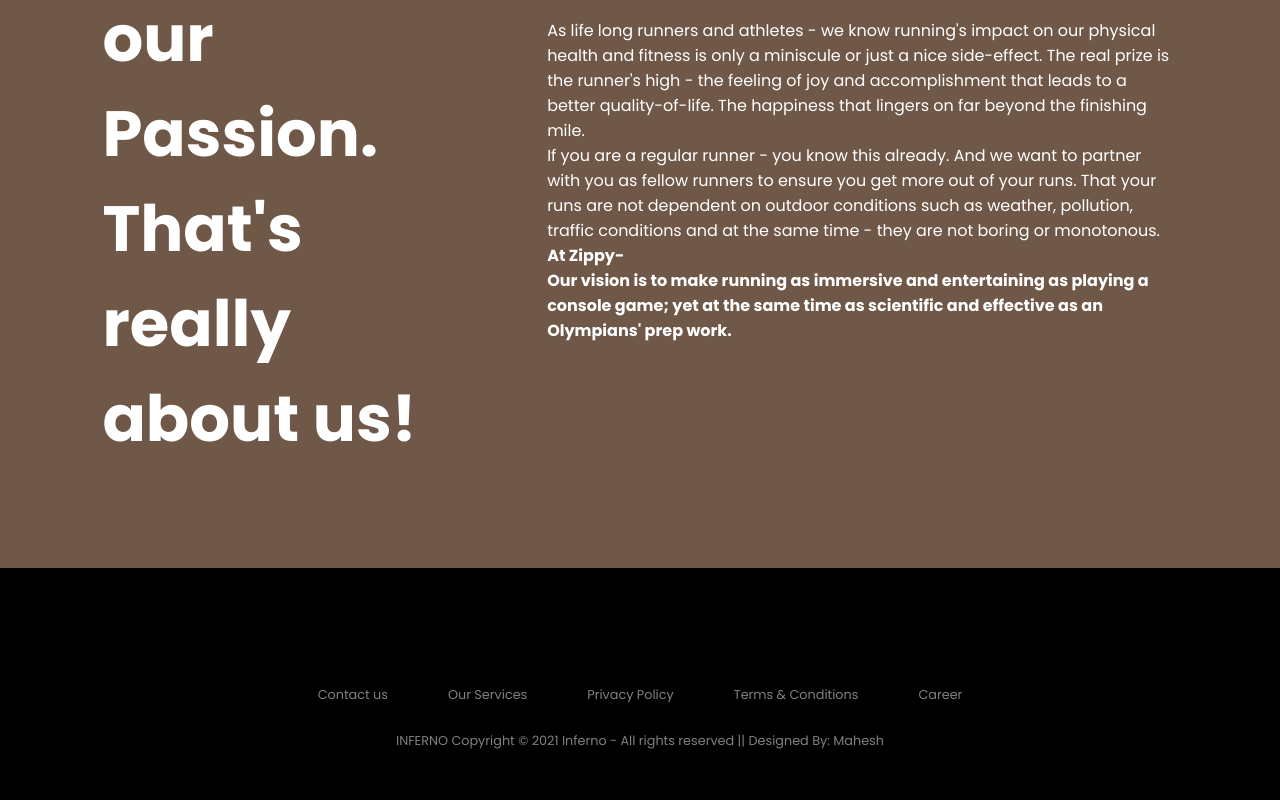
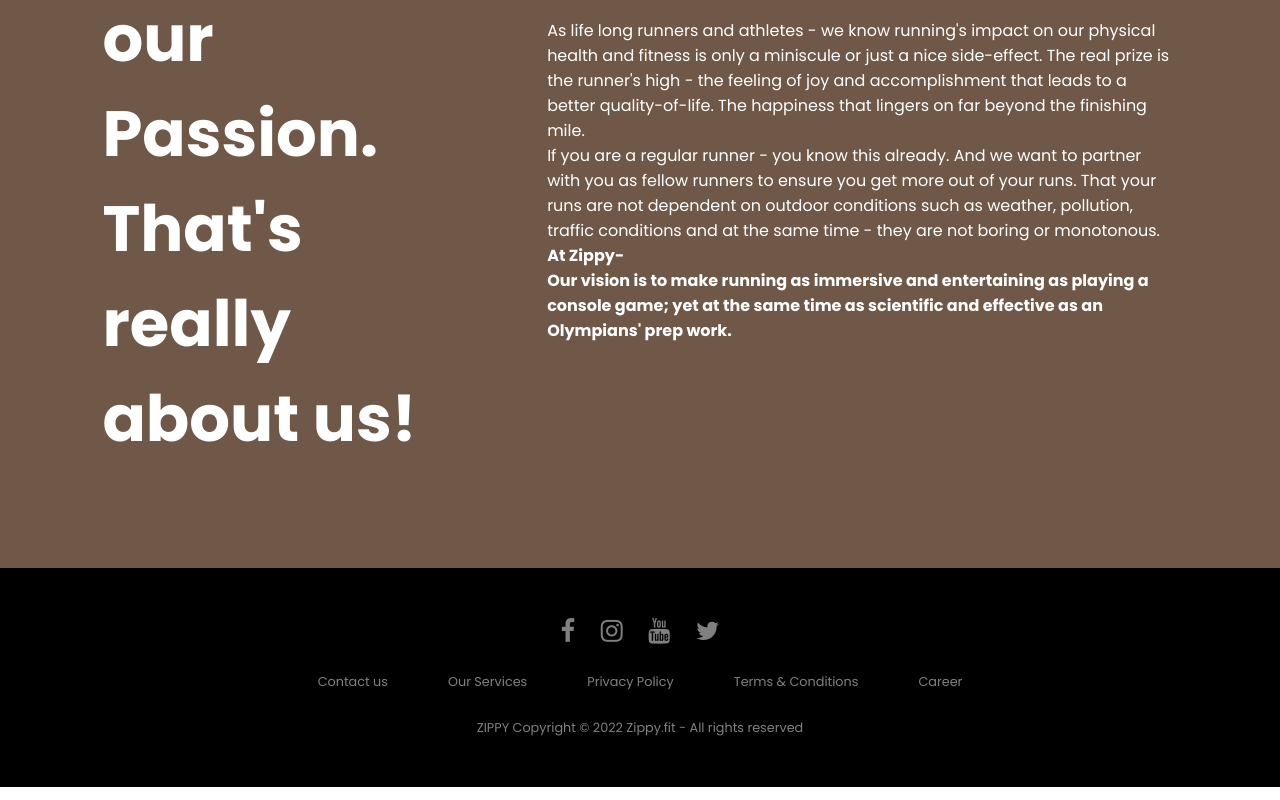
Before and after one commit to raxvab/zippy.fit, a React (Create React App) app: page / in a window 1280 px wide. Shown: the part 6832-7632 px from the top of the page. Built offline with nearby package versions, Linux system fonts and the light colour scheme.

Commit message:
pull requestregarding deployment

```diff
--- a/public/index.html
+++ b/public/index.html
@@ -5,7 +5,13 @@
     <link rel="icon" href="%PUBLIC_URL%/favicon.ico" />
     <meta name="viewport" content="width=device-width, initial-scale=1" />
     <meta name="theme-color" content="#000000" />
+    <link rel="stylesheet" href="https://cdnjs.cloudflare.com/ajax/libs/font-awesome/4.7.0/css/font-awesome.min.css">
+
+<!--GOOGLE FONTS-->
+<link rel="preconnect" href="https://fonts.gstatic.com">
+<link href="https://fonts.googleapis.com/css2?family=Fredoka+One&family=Play&display=swap" rel="stylesheet">
     <link rel="preconnect" href="https://fonts.googleapis.com">
+
 <link rel="preconnect" href="https://fonts.gstatic.com" crossorigin>
 <link href="https://fonts.googleapis.com/css2?family=Poppins:wght@200;400;500;700;900&display=swap" rel="stylesheet">
     <meta
--- a/src/App.js
+++ b/src/App.js
@@ -1,10 +1,12 @@
 
 import React from 'react';
+import First from './sections/first';
 import Second from './sections/second';
 import Third from './sections/third';
 import Fourth from './sections/fourth';
 import Fifth from './sections/fifth';
 import Sixth from './sections/sixth';
+import Seventh from './sections/seventh';
 import Firstwhite from './sections/firstwhite';
 import "./App.css";
 import Lastsecond from './sections/lastsecond';
@@ -17,6 +19,7 @@ function App() {
   return (
     <div className="App">
      <Navbar/>
+      {/* <First/> */}
       <HeroSection/>
       <Firstwhite/>
     <Second/>
--- a/src/sections/Navbar.js
+++ b/src/sections/Navbar.js
@@ -24,4 +24,4 @@ function Navbar() {
   )
 }
 
-export default Navbar
+export default Navbar;
--- a/src/sections/footer.js
+++ b/src/sections/footer.js
@@ -77,7 +77,7 @@ function Footer() {
             </div>
 
             <div class="row">
-                INFERNO Copyright © 2021 Inferno - All rights reserved || Designed By: Mahesh
+                ZIPPY Copyright © 2022 Zippy.fit - All rights reserved
             </div>
         </div>
 
```
Also changed, not shown: public/second.png (added), 1 other file (tests, documents, lock files or other folders).
